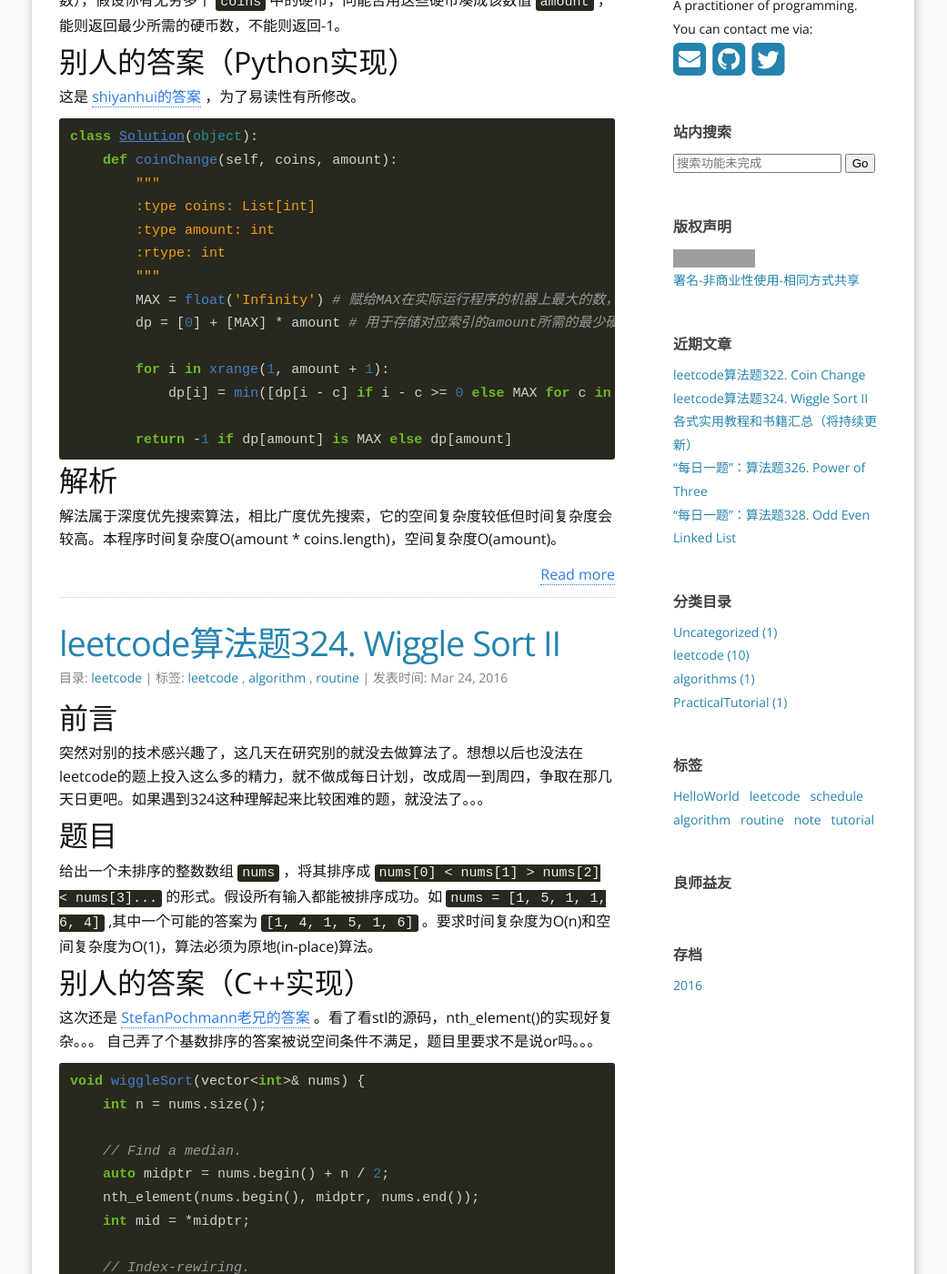
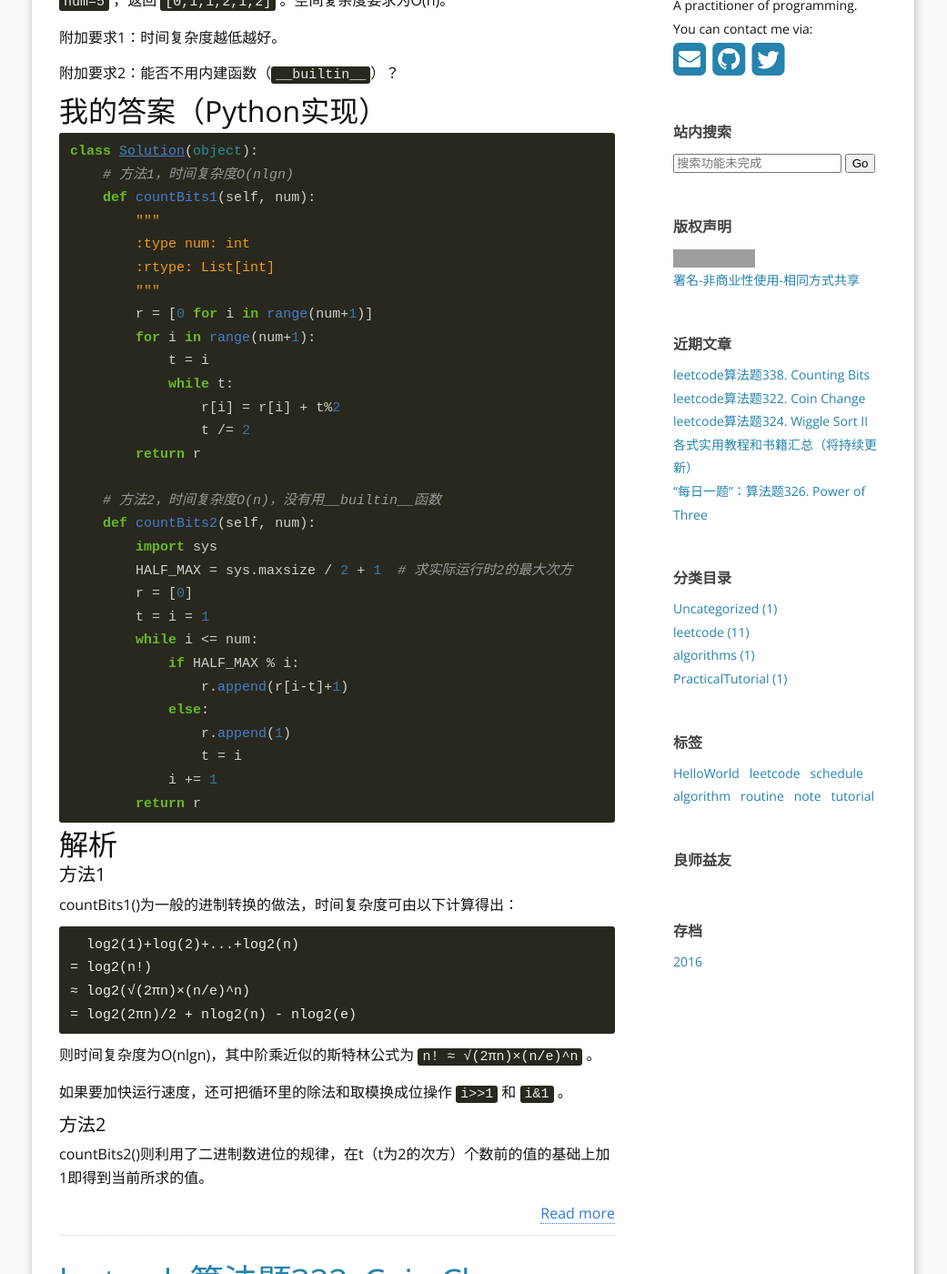
Before and after one commit to linnet8989/linnet8989.github.io, a Jekyll site: the page built from index.html, in a window 1280 px wide and 1400 px high, scrolled down 403 px. Shown: the whole window at 91% size, without its empty margins (120-1161 px from the left). Built offline with Jekyll 4.4.1, drawn with Linux system fonts in a browser that asks for light colours; nearby versions of some CDN libraries; the list of posts is cut into pages by our own code; some of the changed text lies outside the part shown; grey boxes are pictures that could not be loaded.

Commit message:
leetcode 338

````diff
--- /dev/null
+++ b/_posts/2016-04-08-leetcode-328.md
@@ -0,0 +1,76 @@
+---
+published: true
+title: leetcode算法题338. Counting Bits
+layout: post
+author: linnet8989
+category: leetcode
+tags:
+- leetcode
+- algorithm
+- routine
+---
+
+## 题目
+给出一个非负整数 `num` ，求范围0至num内每个数的二进制表示中'1'的个数。如 `num=5` ，返回 `[0,1,1,2,1,2]` 。空间复杂度要求为O(n)。
+
+附加要求1：时间复杂度越低越好。
+
+附加要求2：能否不用内建函数（`__builtin__`）？
+
+## 我的答案（Python实现）
+
+```python
+class Solution(object):
+    # 方法1，时间复杂度O(nlgn)
+    def countBits1(self, num):
+        """
+        :type num: int
+        :rtype: List[int]
+        """
+        r = [0 for i in range(num+1)]
+        for i in range(num+1):
+            t = i
+            while t:
+                r[i] = r[i] + t%2
+                t /= 2
+        return r
+
+    # 方法2，时间复杂度O(n)，没有用__builtin__函数
+    def countBits2(self, num):
+        import sys
+        HALF_MAX = sys.maxsize / 2 + 1  # 求实际运行时2的最大次方
+        r = [0]
+        t = i = 1
+        while i <= num:
+            if HALF_MAX % i:
+                r.append(r[i-t]+1)
+            else:
+                r.append(1)
+                t = i
+            i += 1
+        return r
+```
+
+## 解析
+
+#### 方法1
+countBits1()为一般的进制转换的做法，时间复杂度可由以下计算得出：
+
+```
+  log2(1)+log(2)+...+log2(n)
+= log2(n!)
+≈ log2(√(2πn)×(n/e)^n)
+= log2(2πn)/2 + nlog2(n) - nlog2(e)
+```
+
+则时间复杂度为O(nlgn)，其中阶乘近似的斯特林公式为 `n! ≈ √(2πn)×(n/e)^n` 。
+
+如果要加快运行速度，还可把循环里的除法和取模换成位操作 `i>>1` 和 `i&1` 。
+
+#### 方法2
+countBits2()则利用了二进制数进位的规律，在t（t为2的次方）个数前的值的基础上加1即得到当前所求的值。
+
+<!-- more -->
+
+## 总结
+略看了一遍讨论并没有出题人希望看到的O(1)的做法，这次的Medium难度做起来感觉就跟Easy一样。
````
Also changed, not shown: _posts/2016-03-24-leetcode-324.md (+1 -0 lines).
